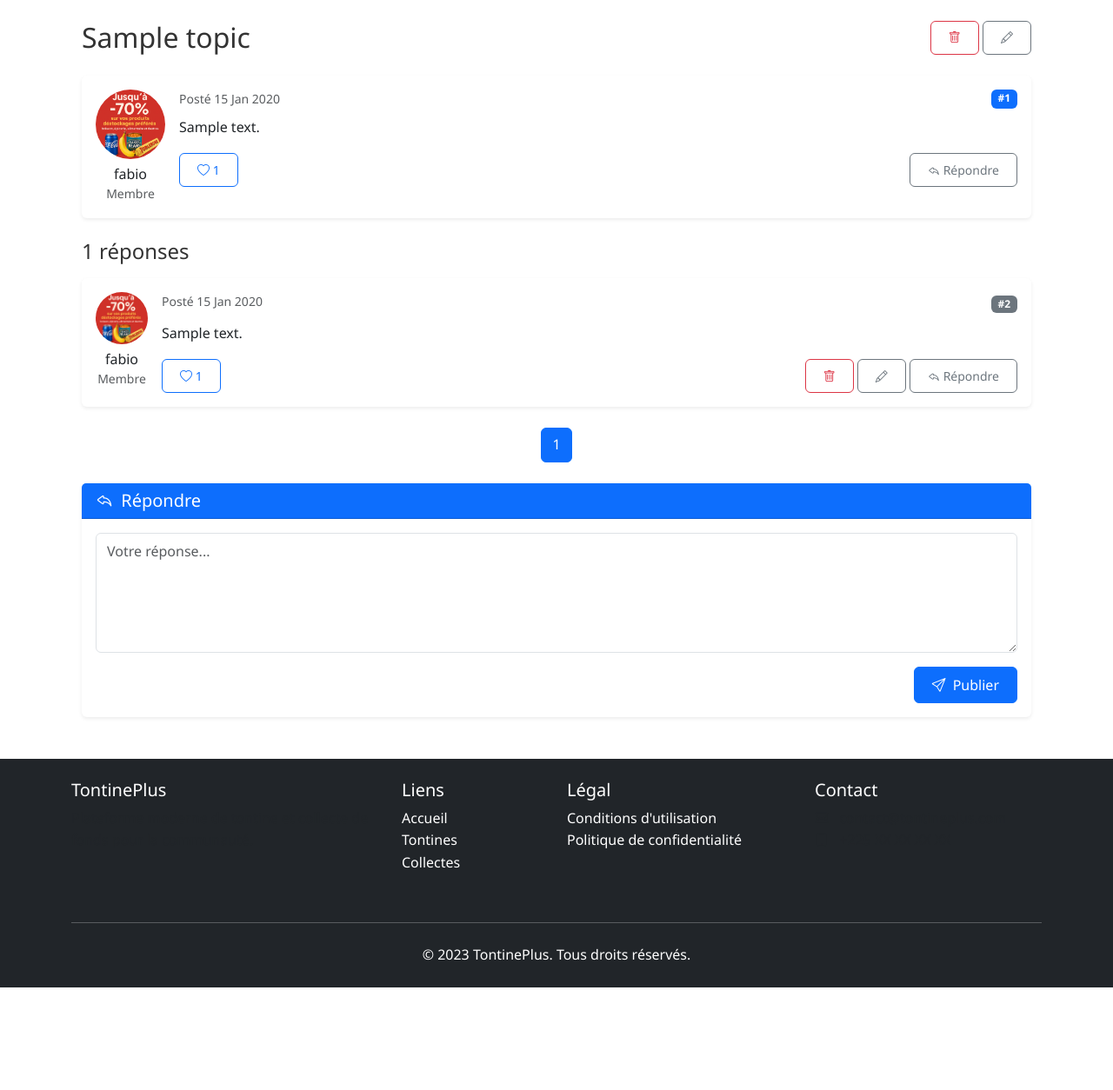
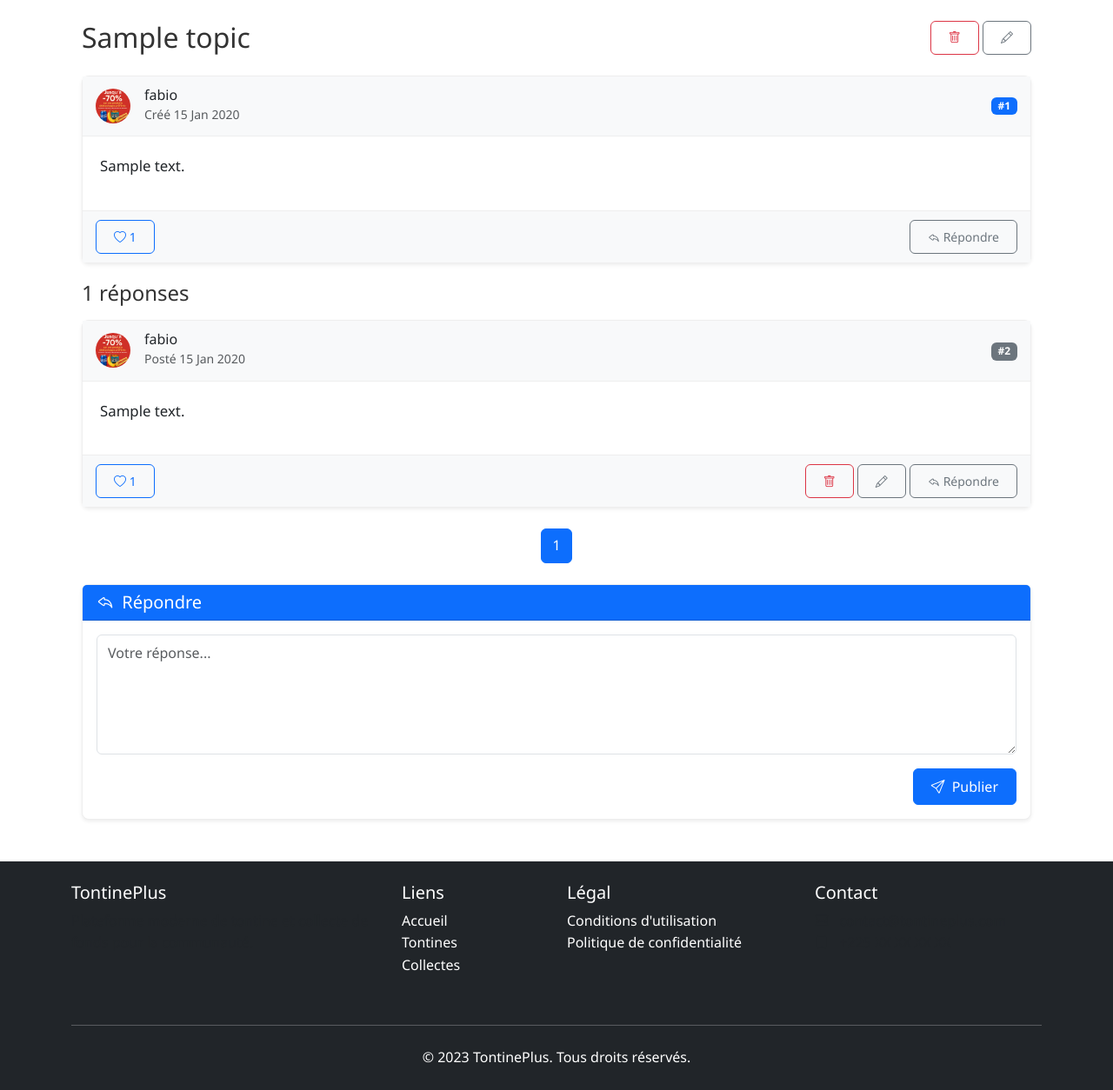
Before and after one commit to himralefort/Tontineplus, a Flask app: a page that uses templates/forum/topic.html in a window 1280 px wide. Shown: the part 138-1392 px from the top of the page at 87% size. Before the commit the page ends 1274 px from the top, so only its background shows below. Run offline with Flask 3, Linux system fonts and the light colour scheme; a user stored in the database is signed in; data comes from the database, SQL or seed files in the repository; tables that the repository leaves empty hold one stand-in row (values such as "Sample post"); data that the repository does not hold is empty.

Commit message:
Update topic.html

```diff
--- a/templates/forum/topic.html
+++ b/templates/forum/topic.html
@@ -6,13 +6,55 @@
 <style>
     .post-content {
         line-height: 1.7;
+        font-size: 1.05rem;
     }
+
     .post-content img {
         max-width: 100%;
         height: auto;
+        border-radius: 4px;
     }
+
+    .post-card {
+        border-radius: 8px;
+        margin-bottom: 20px;
+        border: 1px solid #eee;
+    }
+
+    .post-header {
+        background-color: #f8f9fa;
+        padding: 12px 15px;
+        border-bottom: 1px solid #eee;
+    }
+
+    .post-body {
+        padding: 20px;
+    }
+
+    .post-footer {
+        padding: 10px 15px;
+        background-color: #f8f9fa;
+        border-top: 1px solid #eee;
+    }
+
+    .user-avatar-lg {
+        width: 80px;
+        height: 80px;
+        border-radius: 50%;
+        object-fit: cover;
+    }
+
+    .like-btn {
+        transition: all 0.2s ease;
+    }
+
     .like-btn:hover {
         transform: scale(1.1);
+    }
+
+    .reply-form {
+        border-radius: 8px;
+        border: 1px solid #eee;
     }
 </style>
 {% endblock %}
@@ -46,26 +88,30 @@
         </div>
     </div>
 
-    <div class="card shadow-sm mb-4">
-        <div class="card-body">
-            <div class="d-flex">
-                <div class="flex-shrink-0 me-3 text-center">
+    <!-- Message original -->
+    <div class="post-card card shadow-sm">
+        <div class="post-header">
+            <div class="d-flex justify-content-between align-items-center">
+                <div class="d-flex align-items-center">
                     <img src="{{ topic.user.profile_picture_url }}"
-                         class="rounded-circle mb-2"
-                         width="80"
-                         height="80"
+                         class="rounded-circle me-3"
+                         width="40"
+                         height="40"
                          alt="{{ topic.user.username }}">
+                    <div>
                         <h6 class="mb-0">{{ topic.user.username }}</h6>
-                    <small class="text-muted">Membre</small>
+                        <small class="text-muted">Créé {{ topic.created_at|time_ago }}</small>
                     </div>
-                <div class="flex-grow-1">
-                    <div class="d-flex justify-content-between mb-2">
-                        <small class="text-muted">Posté {{ topic.created_at|time_ago }}</small>
+                </div>
                 <span class="badge bg-primary">#1</span>
             </div>
-                    <div class="post-content mb-3">
+        </div>
+        <div class="post-body">
+            <div class="post-content">
                 {{ topic.content|markdown|safe }}
             </div>
+        </div>
+        <div class="post-footer">
             <div class="d-flex justify-content-between align-items-center">
                 <div>
                     {% set first_post = topic.posts.first() %}
@@ -74,8 +120,6 @@
                             <i class="bi bi-heart"></i>
                             <span class="like-count">{{ first_post.likes.count() }}</span>
                         </button>
-                            {% else %}
-                                <p class="text-muted">Aucun post pour l’instant. Soyez le premier à contribuer !</p>
                     {% endif %}
                 </div>
                 <div>
@@ -86,35 +130,36 @@
             </div>
         </div>
     </div>
-        </div>
-    </div>
 
     <!-- Réponses -->
     <h4 class="mb-3">{{ posts.total }} réponses</h4>
 
     {% for post in posts.items %}
-    <div class="card shadow-sm mb-3" id="post-{{ post.id }}">
-        <div class="card-body">
-            <div class="d-flex">
-                <div class="flex-shrink-0 me-3 text-center">
+    <div class="post-card card shadow-sm" id="post-{{ post.id }}">
+        <div class="post-header">
+            <div class="d-flex justify-content-between align-items-center">
+                <div class="d-flex align-items-center">
                     <img src="{{ post.user.profile_picture_url }}"
-                         class="rounded-circle mb-2"
-                         width="60"
-                         height="60"
+                         class="rounded-circle me-3"
+                         width="40"
+                         height="40"
                          alt="{{ post.user.username }}">
+                    <div>
                         <h6 class="mb-0">{{ post.user.username }}</h6>
-                    <small class="text-muted">Membre</small>
+                        <small class="text-muted">Posté {{ post.created_at|time_ago }}</small>
                     </div>
-                <div class="flex-grow-1">
-                    <div class="d-flex justify-content-between mb-2">
-                        <small class="text-muted">Posté {{ post.created_at|time_ago }}</small>
+                </div>
                 <a href="#post-{{ post.id }}" class="text-decoration-none">
                     <span class="badge bg-secondary">#{{ loop.index + 1 }}</span>
                 </a>
             </div>
-                    <div class="post-content mb-3">
+        </div>
+        <div class="post-body">
+            <div class="post-content">
                 {{ post.content|markdown|safe }}
             </div>
+        </div>
+        <div class="post-footer">
             <div class="d-flex justify-content-between align-items-center">
                 <div>
                     <button class="btn btn-sm btn-outline-primary like-btn" data-post-id="{{ post.id }}">
@@ -134,8 +179,6 @@
                     <button class="btn btn-sm btn-outline-secondary reply-btn" data-post-id="{{ post.id }}">
                         <i class="bi bi-reply"></i> Répondre
                     </button>
-                        </div>
-                    </div>
                 </div>
             </div>
         </div>
@@ -176,7 +219,7 @@
     </nav>
 
     <!-- Formulaire de réponse -->
-    <div class="card shadow-sm mt-4">
+    <div class="reply-form card shadow-sm mt-4">
         <div class="card-header bg-primary text-white">
             <h5 class="mb-0"><i class="bi bi-reply me-1"></i> Répondre</h5>
         </div>
```
Lines whose indentation alone changed are shown as unchanged.
